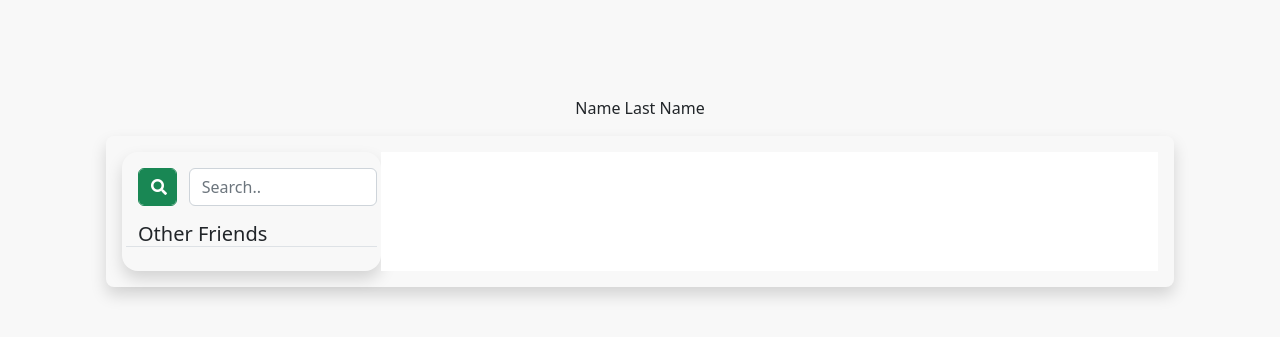
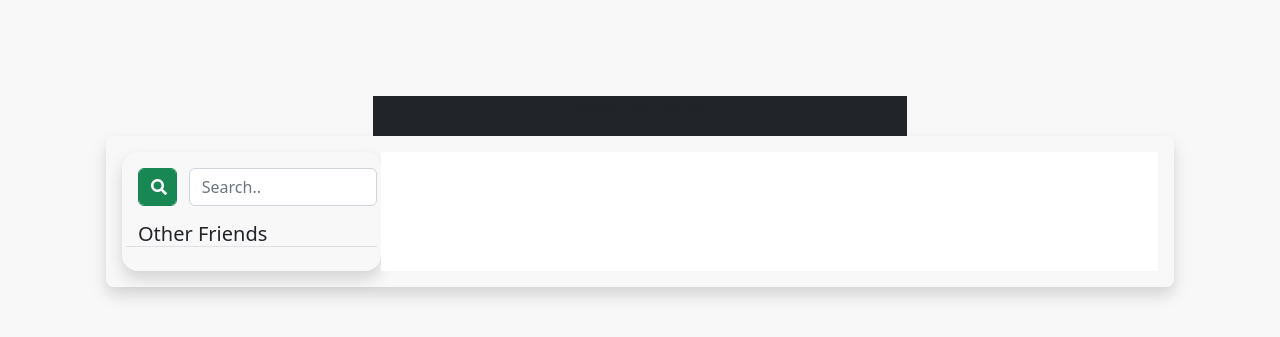
Before and after one commit to huseyin-karatas/chat-app, a PHP site: page /home.php in a window 1280 px wide. Shown: the top 337 px of the page. Run offline with PHP 8.4, Linux system fonts and the light colour scheme; the visitor is signed in with stand-in values (Sample User, id 1); data that the repository does not hold is empty; some libraries are stand-ins or nearby versions.

Commit message:
Update home.php

```diff
--- a/home.php
+++ b/home.php
@@ -42,7 +42,7 @@ if ($_SESSION['user'] == 0) {
 <body>
     <div class="container mt-5 p-5">
         <div class="row ">
-            <div class="col-sm-6 offset-sm-3 text-center">
+            <div class="col-sm-6 offset-sm-3 text-center bg-dark">
                 <p>Name Last Name</p>
             </div>
         </div>
```
